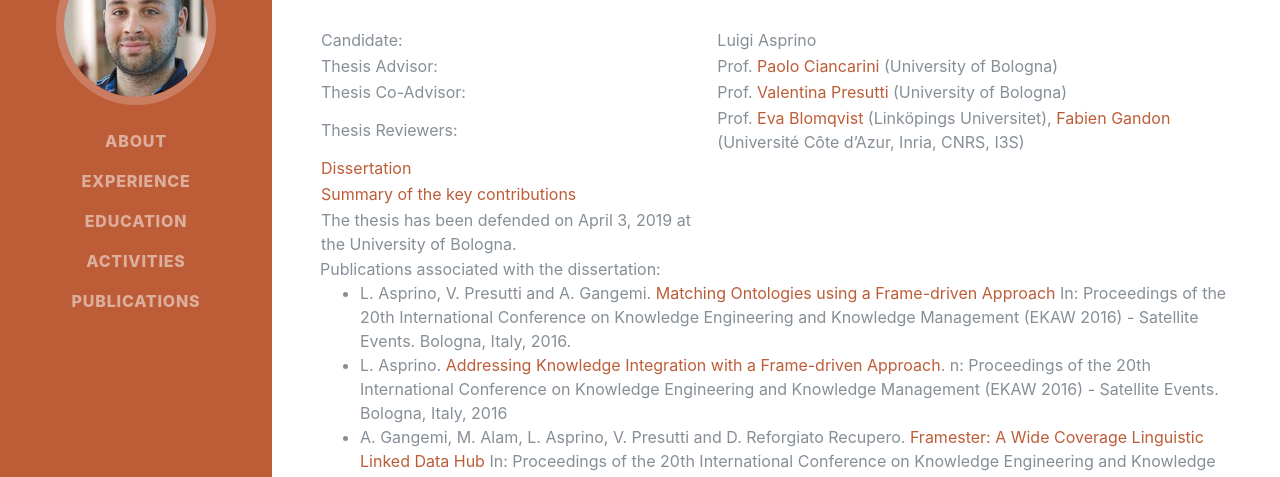
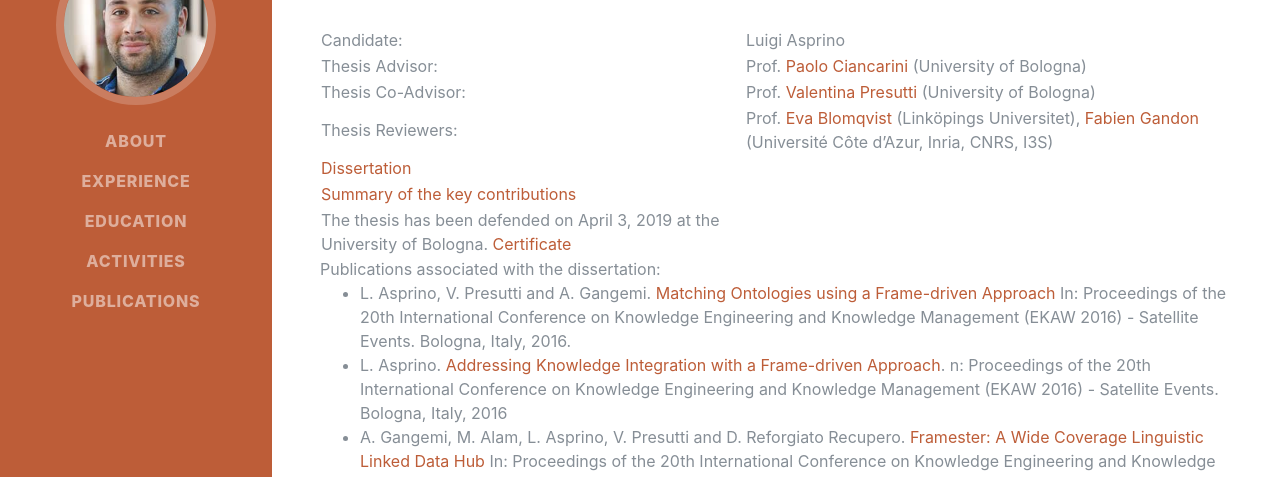
Before and after one commit to luigi-asprino/luigi-asprino.github.io, a website: page swsaApplication/index.html in a window 1280 px wide. Shown: the part 271-748 px from the top of the page. Drawn offline with Linux system fonts and the light colour scheme; files whose address does not match are found by name; a web font is replaced by a local one.

Commit message:
certificato

```diff
--- a/swsaApplication/index.html
+++ b/swsaApplication/index.html
@@ -114,7 +114,7 @@
 							</tr>
 							<tr>
 								<td>The thesis has been defended on April 3, 2019 at the
-									University of Bologna.</td>
+									University of Bologna. <a href="docs/certificato.pdf">Certificate</a></td>
 							</tr>
 
 
```
Also changed, not shown: 1 other file.
